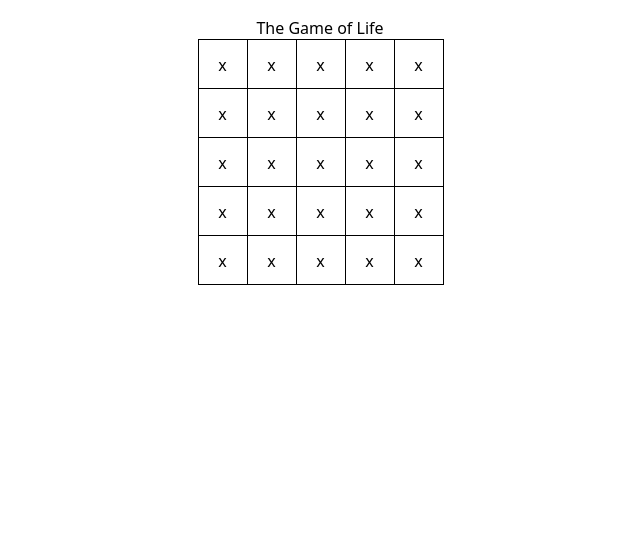
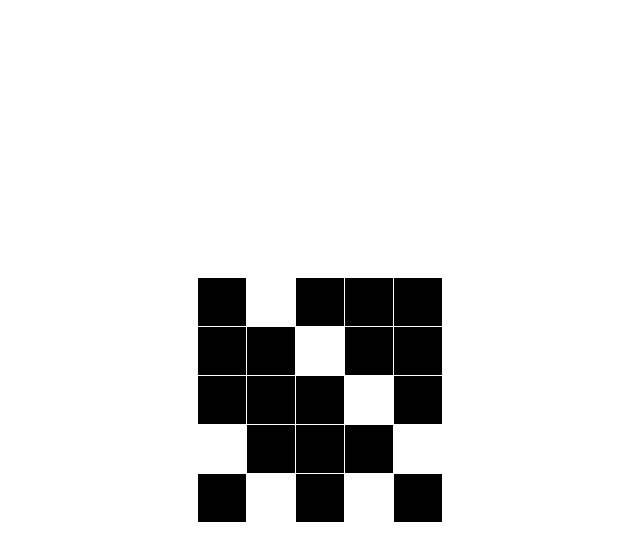
Before and after one commit to themarquisdesheric/game-of-life, a Svelte app: page / in a window 1280 px wide. Shown: the top 560 px of the page, without its empty margins (320-960 px from the left). Built offline with nearby package versions, Linux system fonts and the light colour scheme.

Commit message:
basic game board layout in place

```diff
--- a/src/App.svelte
+++ b/src/App.svelte
@@ -2,20 +2,19 @@
 	type Row = string[]
 
 	const rows: [Row, Row, Row, Row, Row] = [
-		['x', 'x', 'x', 'x', 'x'],
-		['x', 'x', 'x', 'x', 'x'],
-		['x', 'x', 'x', 'x', 'x'],
-		['x', 'x', 'x', 'x', 'x'],
-		['x', 'x', 'x', 'x', 'x']
+		['x', '', 'x', 'x', 'x'],
+		['x', 'x', '', 'x', 'x'],
+		['x', 'x', 'x', '', 'x'],
+		['', 'x', 'x', 'x', ''],
+		['x', '', 'x', '', 'x']
 	]
 </script>
 
-<main>
-	<h1>The Game of Life</h1>
-	<div class="game-board">
+<main class="h-screen flex justify-center items-center text-center">
+	<div class="game-board grid grid-rows-5 grid-cols-5 gap-x-px gap-y-px">
 		{#each rows as row}
 			{#each row as square}
-				<span class="square">{square}</span>
+				<span class="square w-12 h-12" class:filled={square} />
 			{/each}
 		{/each}
 	</div>
@@ -25,25 +24,19 @@
   @tailwind base;
   @tailwind utilities;
 
-	main {
-		width: fit-content;
-		text-align: center;
-		padding: 1em;
-		margin: 0 auto;
+	:global(body) {
+		background-color: #aaa;
 	}
 
 	.game-board {
-		display: grid;
-		grid-template-rows: repeat(3, 1fr);
-		grid-template-columns: repeat(5, 1fr);
+		width: fit-content;
 	}
 
 	.square {
-		border: 1px solid;
-		margin-right: -1px;
-		margin-top: -1px;
-		width: 50px;
-		height: 50px;
-		line-height: 50px;;
+		line-height: 3rem;
+	}
+
+	.square.filled {
+		background-color: #000;
 	}
 </style>
```
